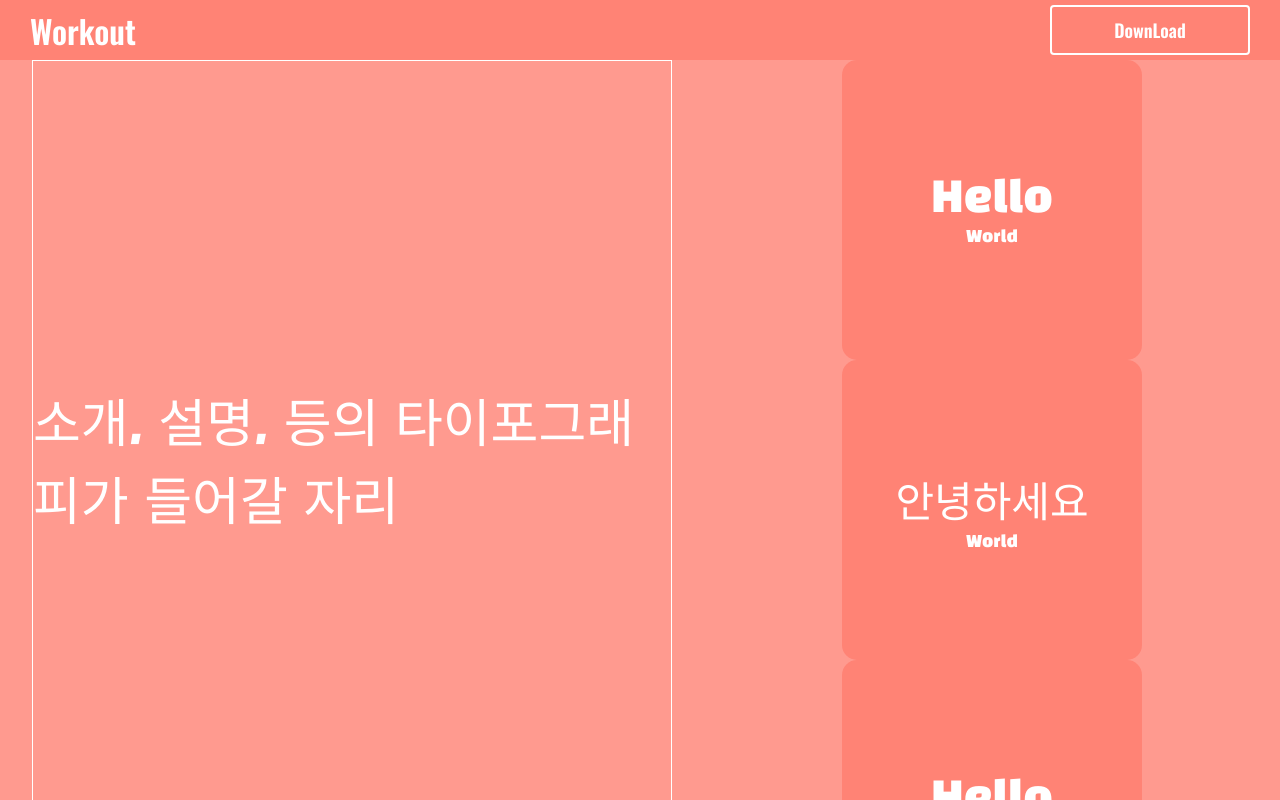
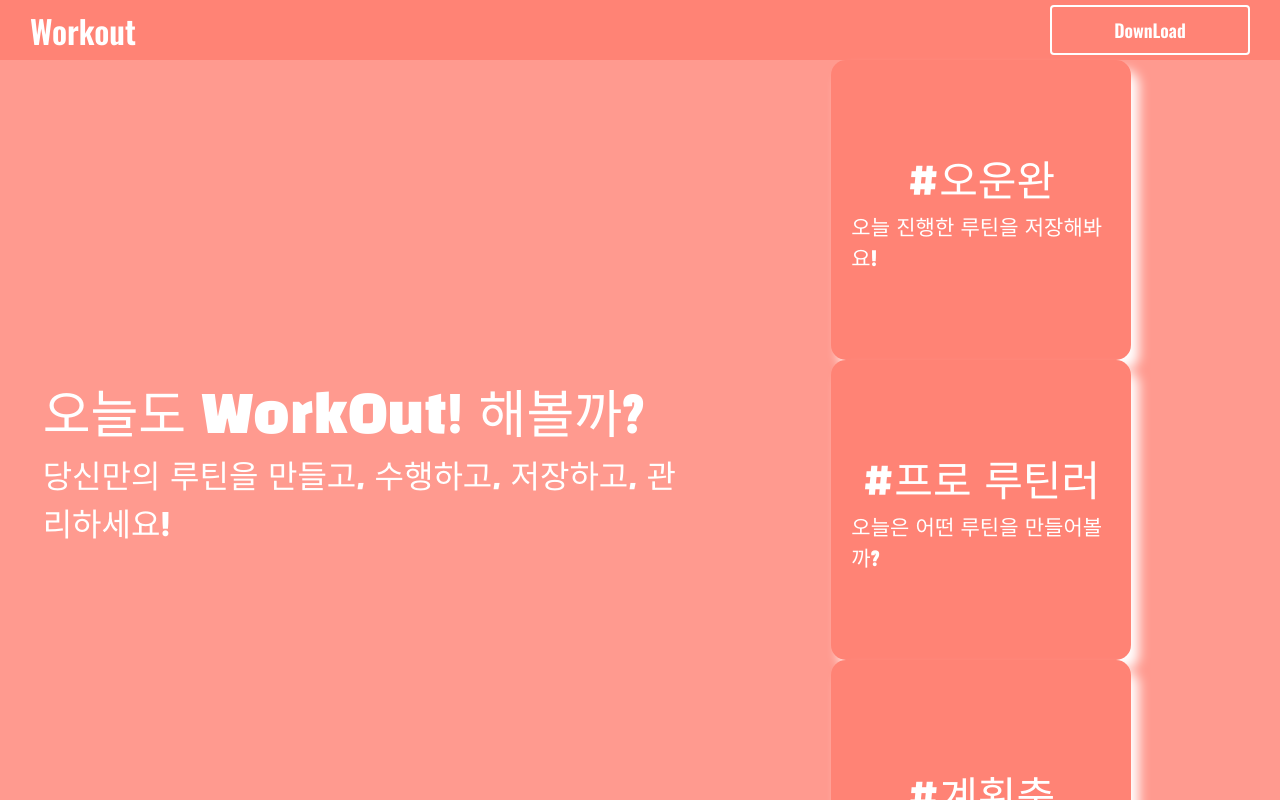
Before and after one commit to KMS9612/WorkOut-Web, a Next.js app: page / in a window 1280 px wide. Shown: the top 800 px of the page. Built offline with nearby package versions, Linux system fonts and the light colour scheme.

Commit message:
Main 애니메이션, 텍스트 수정

```diff
--- a/pages/index.tsx
+++ b/pages/index.tsx
@@ -24,26 +24,29 @@ export default function Home() {
 
   const CardObj = [
     {
-      Title: "Hello",
-      SubText: "World",
+      Title: "#오운완",
+      SubText: "오늘 진행한 루틴을 저장해봐요!",
     },
     {
-      Title: "안녕하세요",
-      SubText: "World",
+      Title: "#프로 루틴러",
+      SubText: "오늘은 어떤 루틴을 만들어볼까?",
     },
     {
-      Title: "Hello",
-      SubText: "World",
+      Title: "#계획충",
+      SubText: "어떤 루틴을 얼마나 진행했지?",
     },
     {
-      Title: "Hello",
-      SubText: "World",
+      Title: "#헬창",
+      SubText: "사레레 그렇게 하는거 아닌데...",
     },
   ];
   return (
     <HS.Wrapper>
       <HS.Top>
-        <HS.HeadText>소개, 설명, 등의 타이포그래피가 들어갈 자리</HS.HeadText>
+        <HS.TextBox>
+          <HS.HeadText>오늘도 WorkOut! 해볼까?</HS.HeadText>
+          <HS.SubText>당신만의 루틴을 만들고, 수행하고, 저장하고, 관리하세요!</HS.SubText>
+        </HS.TextBox>
         <HS.CardBox>
           {CardObj?.map((e, index) => {
             return <Card key={index} Title={e.Title} SubText={e.SubText} />;
--- a/src/component/card/card.tsx
+++ b/src/component/card/card.tsx
@@ -12,10 +12,12 @@ interface IPropsCard {
 const Wrapper = styled.div`
   width: 300px;
   height: 300px;
+  padding: 20px;
   display: flex;
   flex-direction: column;
   background-color: ${MainColor};
   border-radius: 15px;
+  box-shadow: 8px 10px 12px;
   display: flex;
   justify-content: center;
   align-items: center;
@@ -35,6 +37,7 @@ const Title = styled.div`
   animation: ${FadeIn} 3s ease alternate;
 `;
 const SubText = styled.div`
+  font-size: 21px;
   animation: ${FadeIn} 3s ease alternate;
 `;
 
--- a/styles/home.module.ts
+++ b/styles/home.module.ts
@@ -15,19 +15,29 @@ export const Top = styled.div`
   margin-bottom: 90px;
   background-color: ${SecondColor};
   display: flex;
-  justify-content: space-around;
+  justify-content: space-evenly;
   align-items: center;
 `;
+
+export const TextBox = styled.div`
+  width: 50%;
+  display: flex;
+  flex-direction: column;
+  justify-content: flex-start;
+  align-items: flex-start;
+`;
 export const HeadText = styled.div`
-  width: 50%;
+  width: 100%;
   height: 100%;
-  border: 1px solid;
   color: #fff;
   font-size: 52px;
   font-weight: 400;
   display: flex;
-  justify-content: center;
-  align-items: center;
+`;
+export const SubText = styled.div`
+  width: 100%;
+  color: #fff;
+  font-size: 32px;
 `;
 export const CardBox = styled.div`
   width: 40%;
```
